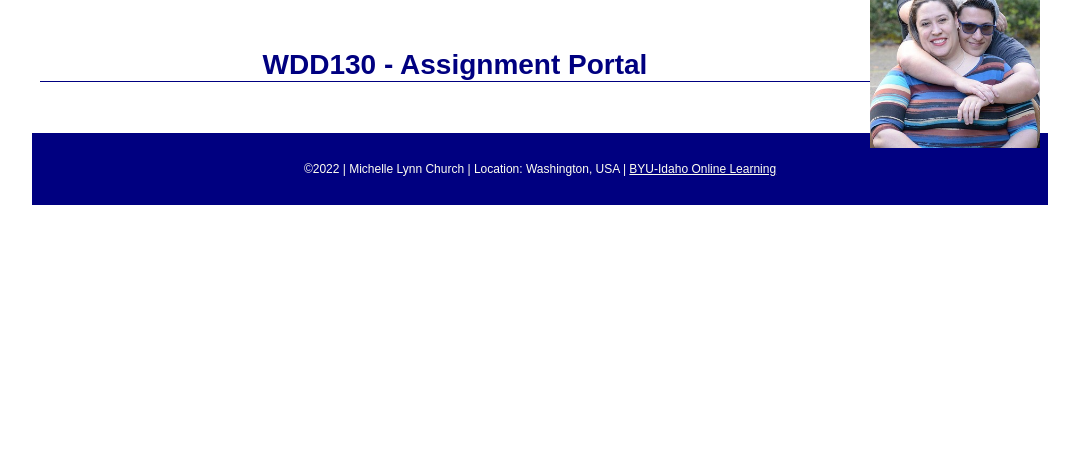
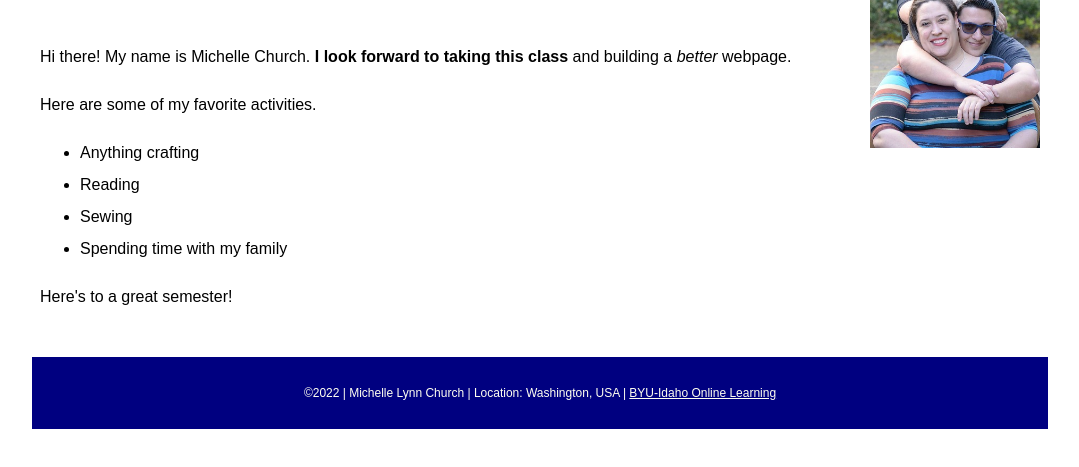
Before and after one commit to zachandalex/wdd130, a plain HTML site: page index.html in a window 1280 px wide. Shown: the part 135-602 px from the top of the page, without its empty margins (100-1179 px from the left). Drawn offline with Linux system fonts and the light colour scheme.

Commit message:
Updated page

```diff
--- a/index.html
+++ b/index.html
@@ -4,9 +4,9 @@
 <head>
   <meta charset="utf-8">
   <meta name="viewport" content="width=device-width, initial-scale=1, maximum-scale=1">
-  <title>CIT 230 Assignment Portal | Michelle L. Church | BYU-Idaho</title>
+  <title>WDD130 Assignment Portal | Michelle L. Church | BYU-Idaho</title>
   <meta name="description"
-    content="Assignment portal page for Michelle Church in CIT230: Web Front-end Development at Brigham Young University-Idaho">
+    content="Assignment portal page for Michelle Church in WDD130: Web Fundamentals at Brigham Young University-Idaho">
   <link rel="stylesheet" href="css/normalize.css">
   <link rel="stylesheet" href="css/main.css">
 </head>
@@ -17,8 +17,16 @@
     <h1>Michelle Lynn Church</h1>
   </header>
   <main>
-    <h2>WDD130 - Assignment Portal</h2>
+    <p>Hi there! My name is Michelle Church. <strong>I look forward to taking this class</strong> and building a <em>better</em> webpage.</p>
 
+    <p>Here are some of my favorite activities.</p>
+    <ul>
+      <li>Anything crafting</li>
+      <li>Reading</li>
+      <li>Sewing</li>
+      <li>Spending time with my family</li>
+    </ul>
+    <p>Here's to a great semester!</p>
   </main>
   <footer>
     <p>©2022 | Michelle Lynn Church | Location: Washington, USA | <a href="http://www.byui.edu/online">BYU-Idaho Online
```
